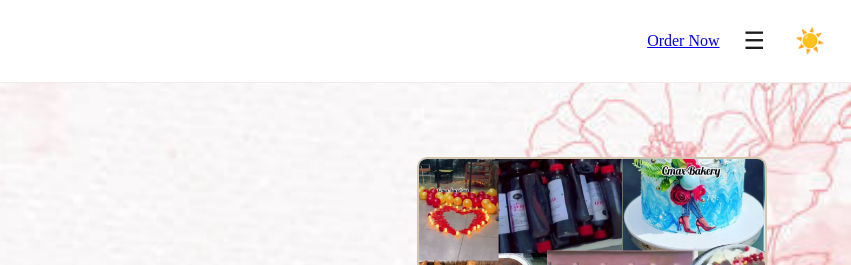
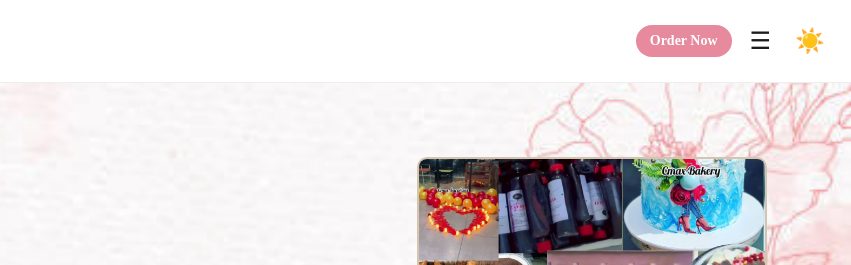
Before and after one commit to Rozii-chimdii/C-MAX, a plain HTML site: page index.html in a window 1280 px wide. Shown: the top 265 px of the page, 429-1280 px from the left. Drawn offline with nearby package versions, Linux system fonts and the light colour scheme.

Commit message:
Update style.css

```diff
--- a/style.css
+++ b/style.css
@@ -80,6 +80,28 @@ body.dark {
   line-height: 1;
 }
 
+.nav-right {
+  display: flex;
+  align-items: center;
+  gap: 12px;
+}
+
+.order-btn {
+  background: #e78a9e;
+  color: #fff !important;
+  text-decoration: none !important;
+  padding: 8px 14px !important;
+  border-radius: 20px;
+  font-size: 14px !important;
+  font-weight: 700 !important;
+  margin: 0 !important;
+  white-space: nowrap;
+}
+
+body.dark .order-btn {
+  background: #1ed98a;
+  color: #000 !important;
+}
 .mobile-menu {
   display: none;
   flex-direction: column;
```
